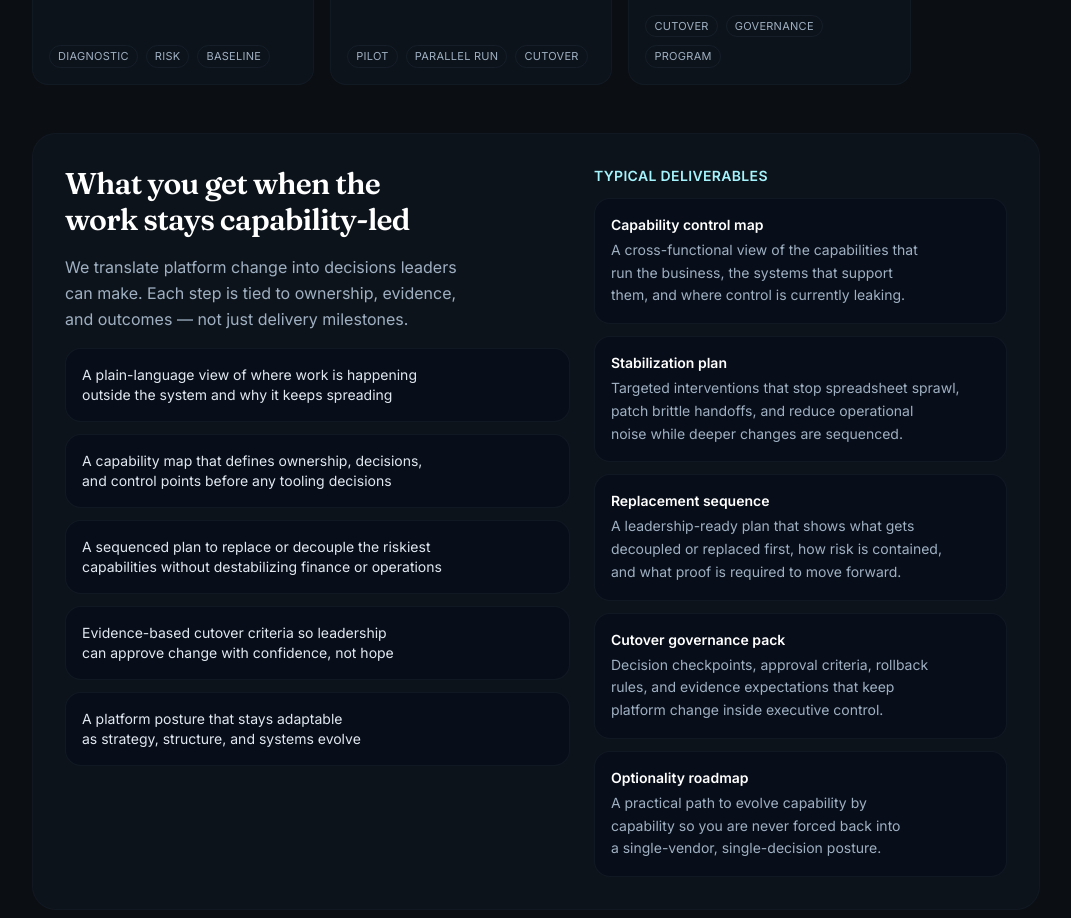
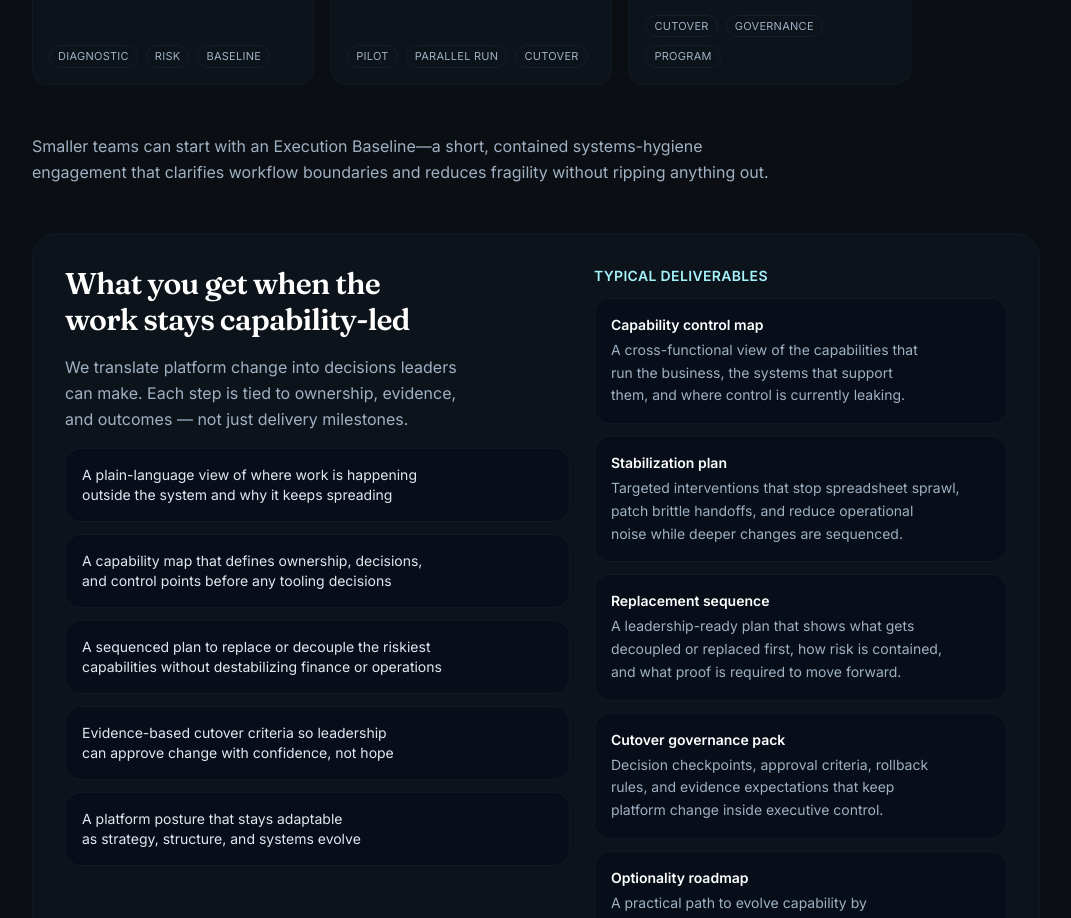
Before and after one commit to paulmalmquist/Consulting_site, a Next.js app: page / in a window 1280 px wide. Shown: the part 4340-5258 px from the top of the page, without its empty margins (208-1279 px from the left). Built offline with nearby package versions, Linux system fonts and the light colour scheme.

Commit message:
Add execution baseline note to homepage

```diff
--- a/app/page.tsx
+++ b/app/page.tsx
@@ -173,6 +173,10 @@
         items={services}
         viewAllHref="/services"
       />
+      <p className="text-base leading-relaxed text-slate-300">
+        Smaller teams can start with an Execution Baseline—a short, contained systems-hygiene engagement that clarifies
+        workflow boundaries and reduces fragility without ripping anything out.
+      </p>
 
       <section className="grid gap-6 rounded-3xl border border-slate-800/70 bg-slate-900/60 p-8 md:grid-cols-[1.1fr_0.9fr]">
         <div className="space-y-4">
```
